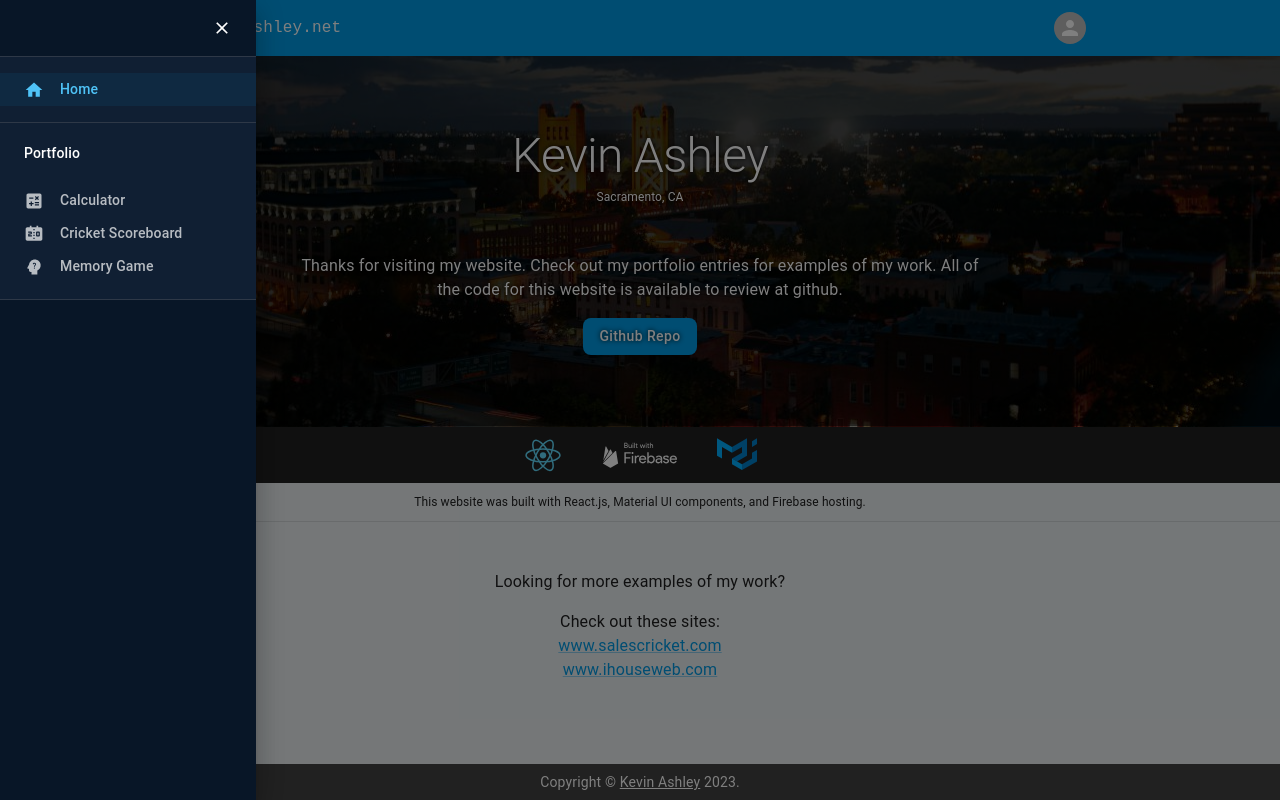
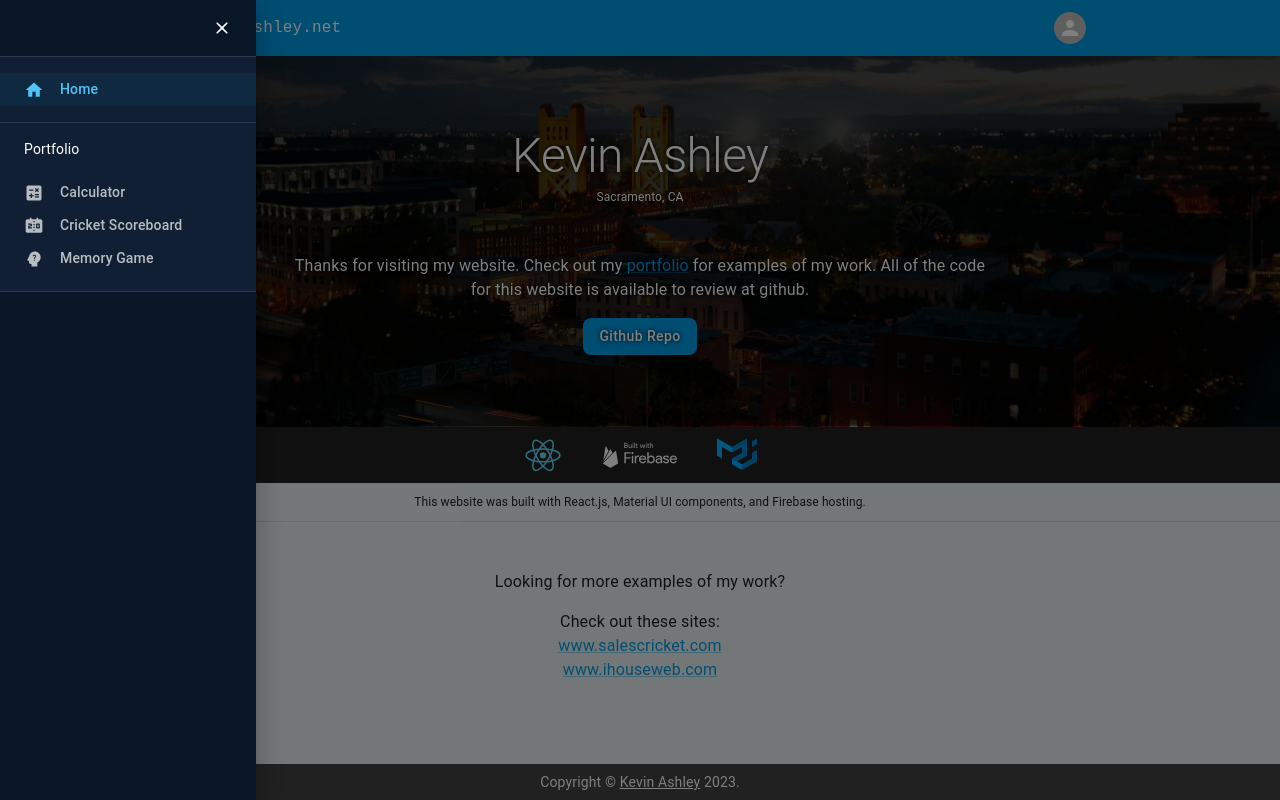
Before and after one commit to KevinAshley/kashley.net, a React (Create React App) app: page / in a window 1280 px wide. Both pictures are taken after a click on the button 206 px from the left and 28 px from the top of the page. Built offline with nearby package versions, Linux system fonts and the light colour scheme.

Commit message:
portfolio page

```diff
--- a/src/components/navigator.js
+++ b/src/components/navigator.js
@@ -1,6 +1,6 @@
 /** @format */
 
-import * as React from "react";
+import React, { Fragment } from "react";
 import Divider from "@mui/material/Divider";
 import Drawer from "@mui/material/Drawer";
 import List from "@mui/material/List";
@@ -29,6 +29,7 @@ const categories = [
     {
         id: "Portfolio",
         children: [...portfolioRoutes],
+        href: "/portfolio/",
     },
 ];
 
@@ -81,19 +82,29 @@ const Navigator = (props) => {
                     </IconButton>
                 </ListItem>
 
-                {categories.map(({ id, children }, categoryIndex) => (
+                {categories.map(({ id, children, href }, categoryIndex) => (
                     <Box key={categoryIndex} sx={{ bgcolor: "#101F33" }}>
                         {id ? (
                             <ListItem sx={{ py: 2, px: 3 }}>
-                                <ListItemText sx={{ color: "#fff" }}>{id}</ListItemText>
+                                <ListItemButton
+                                    component={Link}
+                                    to={href}
+                                    onClick={onClose}
+                                    sx={{ color: "#fff", padding: 0, fontSize: "14px" }}
+                                >
+                                    {id}
+                                </ListItemButton>
                             </ListItem>
                         ) : (
                             <Divider sx={{ mb: 2 }} />
                         )}
 
-                        {children.map(({ label: childId, icon, route }) => {
+                        {children.map(({ label: childId, icon, route, suppress = false }) => {
                             const Icon = icon;
                             const active = pathname === route;
+                            if (suppress) {
+                                return <Fragment key={childId}></Fragment>;
+                            }
                             return (
                                 <ListItem disablePadding key={childId}>
                                     <ListItemButton
--- a/src/pages/home.js
+++ b/src/pages/home.js
@@ -8,7 +8,7 @@ import Typography from "@mui/material/Typography";
 // import Content from "../components/content";
 import { ReactLogo, MuiLogo, FirebaseLogo } from "../components/logos";
 import Link from "@mui/material/Link";
-
+import RoutedLink from "../components/routedLink";
 const backgroundGradient = "rgba(0,0,0,0.7)";
 
 const makeRibbonStyles = (theme) => {
@@ -69,9 +69,9 @@ const Home = () => {
                         Sacramento, CA
                     </Typography>
                     <p>
-                        Thanks for visiting my website. Check out my portfolio entries for examples
-                        of my work. All of the code for this website is available to review at
-                        github.
+                        Thanks for visiting my website. Check out my{" "}
+                        <RoutedLink href="/portfolio/">portfolio</RoutedLink> for examples of my
+                        work. All of the code for this website is available to review at github.
                     </p>
                     <Box sx={{ mb: 5 }}>
                         {" "}
--- /dev/null
+++ b/src/pages/portfolio.js
@@ -0,0 +1,85 @@
+/** @format */
+
+import React, { Fragment } from "react";
+// import Paper from "@mui/material/Paper";
+import { styled } from "@mui/material/styles";
+import Box from "@mui/material/Box";
+import Button from "@mui/material/Button";
+import Typography from "@mui/material/Typography";
+// import Content from "../components/content";
+import { ReactLogo, MuiLogo, FirebaseLogo } from "../components/logos";
+import Link from "@mui/material/Link";
+import Card from "@mui/material/Card";
+import CardContent from "@mui/material/CardContent";
+import CardMedia from "@mui/material/CardMedia";
+// import Typography from '@mui/material/Typography';
+import { CardActionArea } from "@mui/material";
+import { portfolioRoutes } from "../routes";
+import Grid from "@mui/material/Grid";
+import Paper from "@mui/material/Paper";
+
+const backgroundGradient = "rgba(0,0,0,0.7)";
+
+// const makeRibbonStyles = (theme) => {
+//     const { palette } = theme;
+//     const { grey } = palette;
+//     return { background: grey["900"], textAlign: "center", lineHeight: 0, padding: "0.5rem" };
+// };
+
+// const iconStyles = { fontSize: "40px", mx: "1rem" };
+
+const Portfolio = () => {
+    return (
+        <Box maxWidth="md" sx={{ margin: "auto", marginTop: "3rem" }}>
+            <Grid container spacing={2}>
+                {portfolioRoutes.map((thisItem, thisIndex) => {
+                    const { icon, route, label, description } = thisItem;
+                    const CardIcon = icon;
+                    return (
+                        <Grid item xs={12} md={6} lg={4} key={thisIndex}>
+                            <Card sx={{ textAlign: "center" }}>
+                                <CardActionArea href={route}>
+                                    <CardContent>
+                                        <Box
+                                            sx={{
+                                                display: "flex",
+                                                justifyContent: "center",
+                                                padding: "1rem",
+                                            }}
+                                        >
+                                            <Box
+                                                sx={{
+                                                    border: "4px solid rgba(0,0,0,0.3)",
+                                                    borderRadius: "50%",
+                                                    width: "50px",
+                                                    height: "50px",
+                                                    display: "flex",
+                                                    alignItems: "center",
+                                                    justifyContent: "center",
+                                                }}
+                                            >
+                                                <CardIcon
+                                                    fontSize="large"
+                                                    color="secondary"
+                                                    sx={{ position: "absolute" }}
+                                                />
+                                            </Box>
+                                        </Box>
+                                        <Typography gutterBottom variant="h5" component="div">
+                                            {label}
+                                        </Typography>
+                                        <Typography variant="body2" color="text.secondary">
+                                            {description}
+                                        </Typography>
+                                    </CardContent>
+                                </CardActionArea>
+                            </Card>
+                        </Grid>
+                    );
+                })}
+            </Grid>
+        </Box>
+    );
+};
+
+export default Portfolio;
--- a/src/routes.js
+++ b/src/routes.js
@@ -12,6 +12,7 @@ const CricketScoreboard = loadable(() => import("./pages/cricketScoreboard"), lo
 // const Stocks = loadable(() => import("./pages/stocks"), loadableOptions);
 const Calculator = loadable(() => import("./pages/calculator"), loadableOptions);
 const MemoryGame = loadable(() => import("./pages/memoryGame"), loadableOptions);
+const Portfolio = loadable(() => import("./pages/portfolio"), loadableOptions);
 
 export const mainRoutes = [
     {
@@ -20,12 +21,13 @@ export const mainRoutes = [
         route: "/",
         icon: HomeIcon,
     },
-    // {
-    //     label: "Contact Me",
-    //     component: Home,
-    //     route: "/contact-me/",
-    //     icon: MailIcon,
-    // },
+    {
+        label: "Portfolio",
+        component: Portfolio,
+        route: "/portfolio/",
+        icon: HomeIcon,
+        suppress: true,
+    },
 ];
 
 export const portfolioRoutes = [
@@ -35,6 +37,7 @@ export const portfolioRoutes = [
         route: "/calculator/",
         icon: CalculateIcon,
         github: "https://github.com/KevinAshley/kashley.net/blob/main/src/pages/calculator.js",
+        description: "Basic mathematical calculator for quick calculations",
     },
     {
         label: "Cricket Scoreboard",
@@ -42,6 +45,7 @@ export const portfolioRoutes = [
         route: "/cricket-scoreboard/",
         icon: ScoreboardIcon,
         github: "https://github.com/KevinAshley/kashley.net/blob/main/src/pages/cricketScoreboard.js",
+        description: "Scoreboard for the popular dart game known as 'Cricket'",
     },
     {
         label: "Memory Game",
@@ -49,6 +53,7 @@ export const portfolioRoutes = [
         route: "/memory-game/",
         icon: PsychologyAltIcon,
         github: "https://github.com/KevinAshley/kashley.net/blob/main/src/pages/memoryGame.js",
+        description: "Test your memory with this card matching game",
     },
     // {
     //     label: "Stocks",
```
